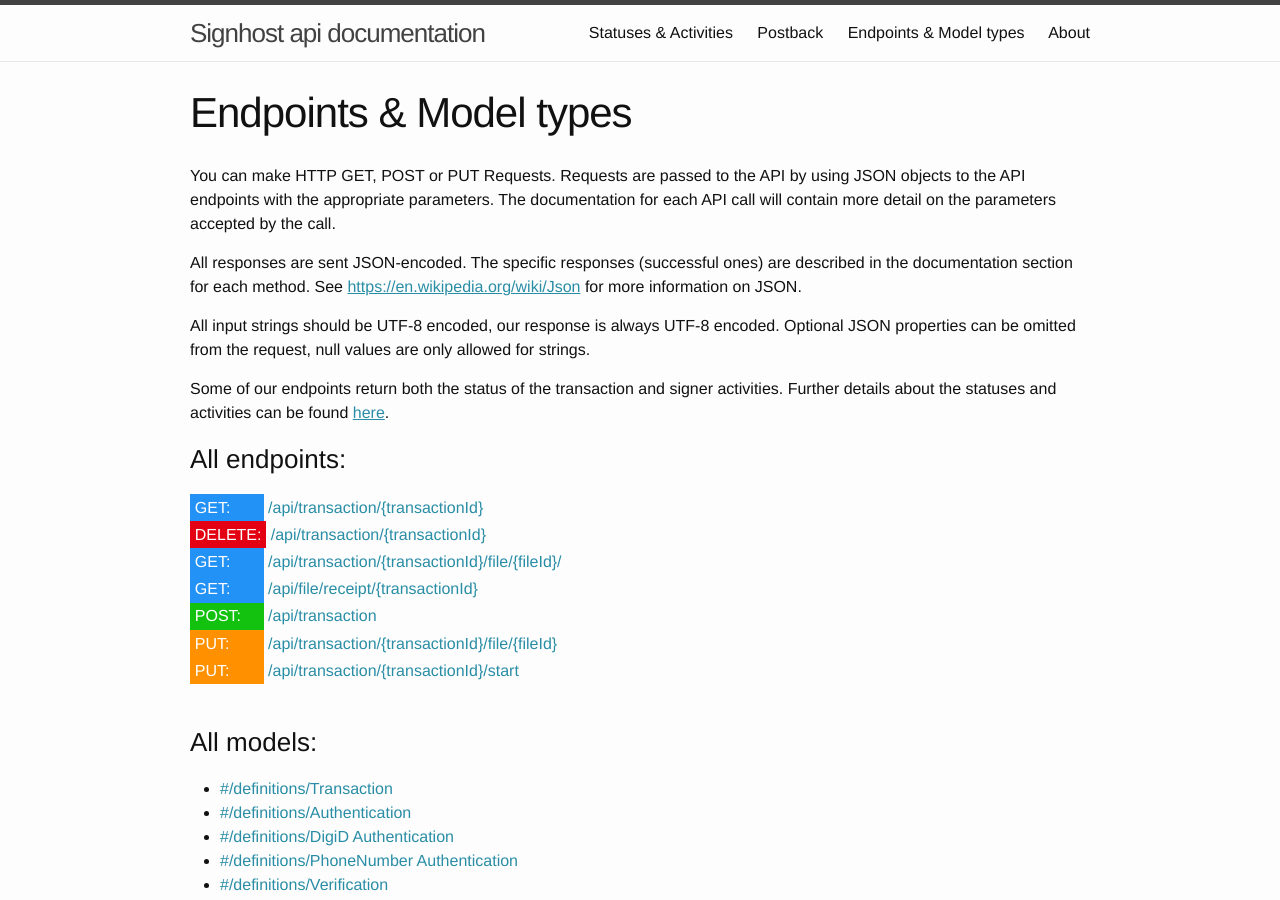
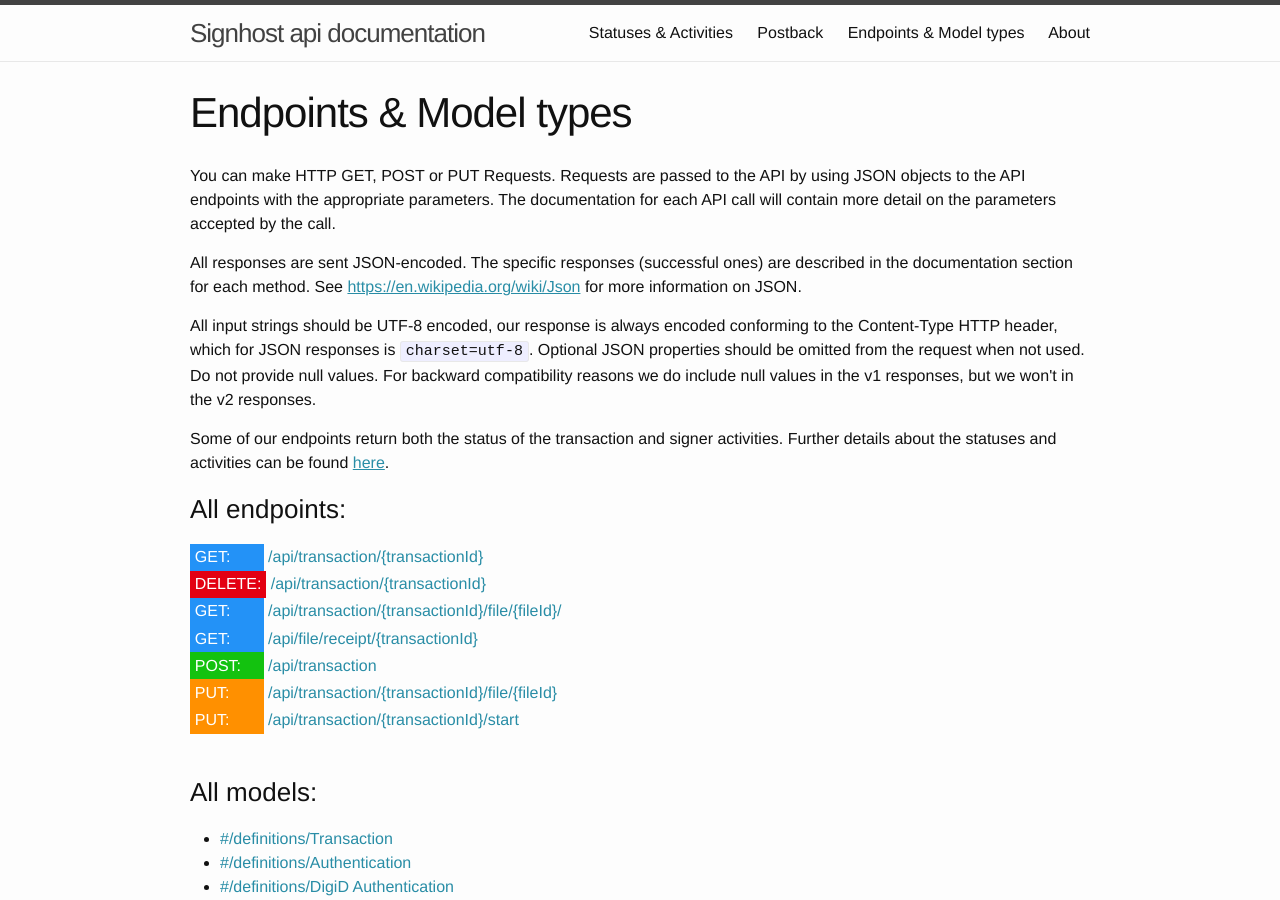
Before and after one commit to markohantula/evidos.github.io, a Jekyll site: the page built from endpoints.html, in a window 1280 px wide and 900 px high. Built offline with Jekyll 4.4.1, drawn with Linux system fonts in a browser that asks for light colours.

Commit message:
Reword text about null values

```diff
--- a/endpoints.html
+++ b/endpoints.html
@@ -7,8 +7,10 @@ permalink: /endpoints/
   <p>You can make HTTP GET, POST or PUT Requests. Requests are passed to the API by using JSON objects to the API endpoints with the appropriate parameters. The documentation for each API call will contain more detail on the parameters accepted by the call.</p>
   <p>All responses are sent JSON-encoded. The specific responses (successful ones) are described in the documentation section for each method. See <a href="https://en.wikipedia.org/wiki/Json">https://en.wikipedia.org/wiki/Json</a> for more information on JSON.</p>
   <p>
-    All input strings should be UTF-8 encoded, our response is always UTF-8 encoded.
-    Optional JSON properties can be omitted from the request, null values are only allowed for strings.
+    All input strings should be UTF-8 encoded, our response is always encoded conforming to the Content-Type HTTP header, which for JSON responses is <code class="highlighter-rouge">charset=utf-8</code>.
+    Optional JSON properties should be omitted from the request when not used.
+    Do not provide null values.
+    For backward compatibility reasons we do include null values in the v1 responses, but we won't in the v2 responses.
   </p>
   <p>Some of our endpoints return both the status of the transaction and signer activities. Further details about the statuses and activities can be found <a href="/status-activity/">here</a>.</p>
 
```
